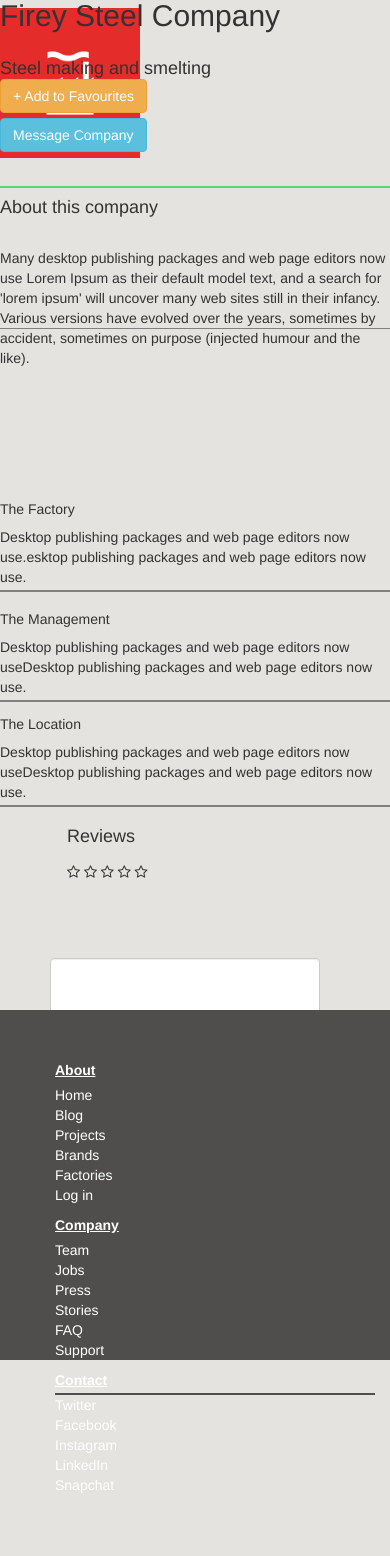
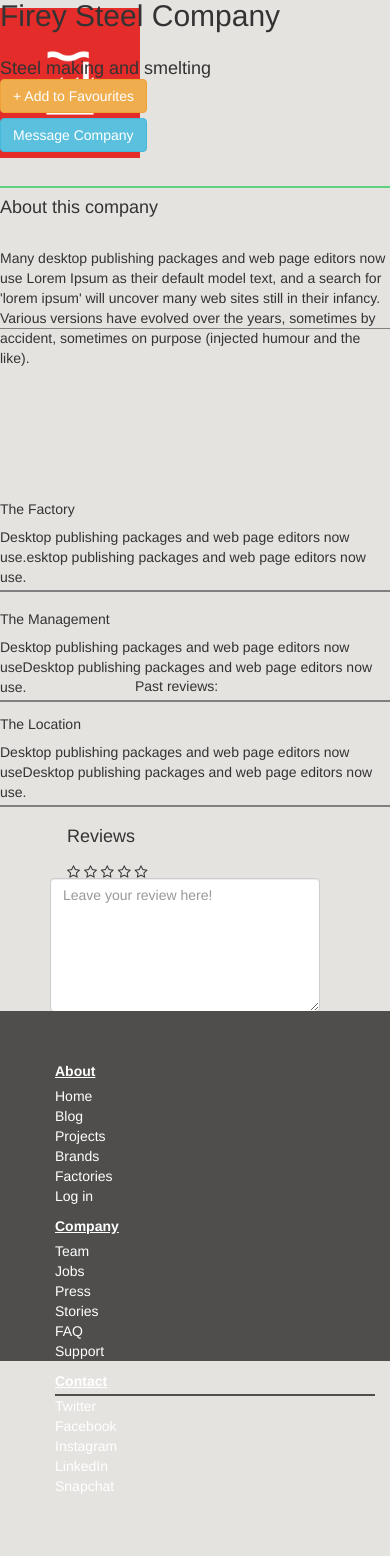
Before and after one commit to mcronan/creatorssource, a PHP site: page /profile.html in a window 390 px wide; the page is wider, and only the part inside the window is pictured. Shown: the part 422-1978 px from the top of that part. Before the commit the page ends 1915 px from the top of that part, so only its background shows below. Run offline with PHP 8.4, Linux system fonts and the light colour scheme; some libraries are stand-ins or nearby versions.

Commit message:
final-changes

```diff
--- a/index.html
+++ b/index.html
@@ -83,7 +83,7 @@
 	</div>
 	 <div class="row">
 	  		<div class="col-sm-offset-2 col-sm-5 factory-pages">
-	   			<img class="factory-image" src="factory.jpg">
+	   			<a href="profile.html"><img class="factory-image" src="firey-page.jpg"></a>
 	  		</div>
 	 </div>
 	 </div>
--- a/main.css
+++ b/main.css
@@ -1,3 +1,13 @@
+a:visited {
+	text-decoration: none;
+	color: white;
+}
+a:active {
+	text-decoration: none;
+	color: white;
+}
+
+
 body {
 	background: #E5E3E0 !important;
 }
@@ -149,7 +159,8 @@
 	top: 105px;
 	margin-top: 15px;
 	left: 50px;
-}
+/*	border: 1px black solid;
+*/}
 
 .factory-image {
 	height: 600px;
@@ -423,12 +434,16 @@
 	border: 1px red dashed;
 }
 
+.fa.fa-star {
+	color: #DEDE0B;
+}
+
 /******************************
 	  Review
 *****************************/
 .input-review {
 	position: absolute;
-	top: 1380px;
+	top: 1300px;
 	left: 35px;
 	width: 300px;
 }
@@ -457,6 +472,12 @@
 	left: 150px;
 }
 
+.past-reviews {
+	position: absolute;
+	top: 360px;
+	left: 150px;
+}
+
 /******************************
 	  This must be positioned static/
 	  not positioned for new
@@ -468,11 +489,15 @@
 	width: 350px;
 	background: #F2F0ED;
 	margin-bottom: 10px;
+	padding: 5px;
+	border-radius: 8px;
 }
 
 /******************************
 	  Person Profile
 *****************************/
+
+
 .test-position {
 	position: relative;
 }
@@ -533,6 +558,10 @@
 	border-radius: 5px;
 }
 
-.nav-dash {
+#nav-dash {
 	color: #55BA73;
 }
+
+#dashboard-li {
+	color: #55BA73;
+}
--- a/profile.html
+++ b/profile.html
@@ -24,11 +24,11 @@
 	  	<div class="row">
 			<nav>
 				<ul>
-					<li class="inline col-sm-2"> Creator's Source</li>
-					<li class="inline col-sm-offset-6 col-sm-1"> Blog </li>
-					<li class="inline col-sm-1"> Pricing </li>
-					<li class="inline col-sm-1"> Log In</li>
-					<li class="inline col-sm-1"> Sign Up</li>
+					<a href="index.html"><li class="inline col-sm-2"> Creator's Source</li></a>
+					<li class="inline col-sm-offset-5 col-sm-1"> Blog </li>
+					<a href="person-profile.html"> <li class="inline col-sm-2"> Dashboard </li></a>
+<!-- 					<li class="inline col-sm-1"> Search </li>
+ -->					<li class="inline col-sm-2"> Sign Out</li>
 				</ul>
 			</nav>
 		 </div>
@@ -76,7 +76,7 @@
 
 						<h5> The Factory </h5>
 					</div>
-					<div class="col-sm-8">
+					<div class="col-sm-6">
 						<p> Desktop publishing packages and web page editors now use.esktop publishing packages and web page editors now use. </p>
 					</div>
 				</div>
@@ -114,7 +114,7 @@
 				 <div class="col-sm-offset-1 col-sm-3">
 					<h5> The Management </h5>
 				</div>
-					<div class="col-sm-8">
+					<div class="col-sm-6">
 						<p>Desktop publishing packages and web page editors now useDesktop publishing packages and web page editors now use. </p>
 					</div>
 				</div>
@@ -132,7 +132,7 @@
 				<div class="col-sm-offset-1 col-sm-3">
 					<h5> The Location </h5>
 				</div>
-					<div class="col-sm-8">
+					<div class="col-sm-6">
 						<p>Desktop publishing packages and web page editors now useDesktop publishing packages and web page editors now use. </p>
 					</div>
 				</div>
@@ -143,7 +143,7 @@
 				<div class="col-sm-offset-1 col-sm-1">
 					<h4 class="number"></h4>
 				</div>
-				<div class="col-sm-2">
+				<div class="col-sm-4">
 					<h4 class="num-of-reviews"> Reviews </h4>
 				</div>
 		</div>
@@ -154,13 +154,21 @@
 		</div>
 		    <div class="rows input-review">
 				<div class="col-sm-offset-1 col-sm-12">
-					<textarea class="form-control" rows="6" id="review"></textarea>
+					<textarea class="form-control" rows="6" id="review" placeholder="Leave your review here!"></textarea>
 					<button type="submit" class="btn btn-primary" id="submit"> Submit </button>
 		        </div>
 		   </div>
 
 		<div class="row">
 			 <div class="col-sm-offset-4 col-sm-12">
+				<h5 class="past-reviews"> Past reviews: </h5>
+
+		    </div>
+		</div>
+
+
+		<div class="row">
+			 <div class="col-sm-offset-4 col-sm-8">
 				<div class="newest-review">
 			 </div>
 		    </div>
```
Also changed, not shown: person-profile.html (+6 -6 lines), firey-page.jpg (added), my-factory-page.jpg (added).
